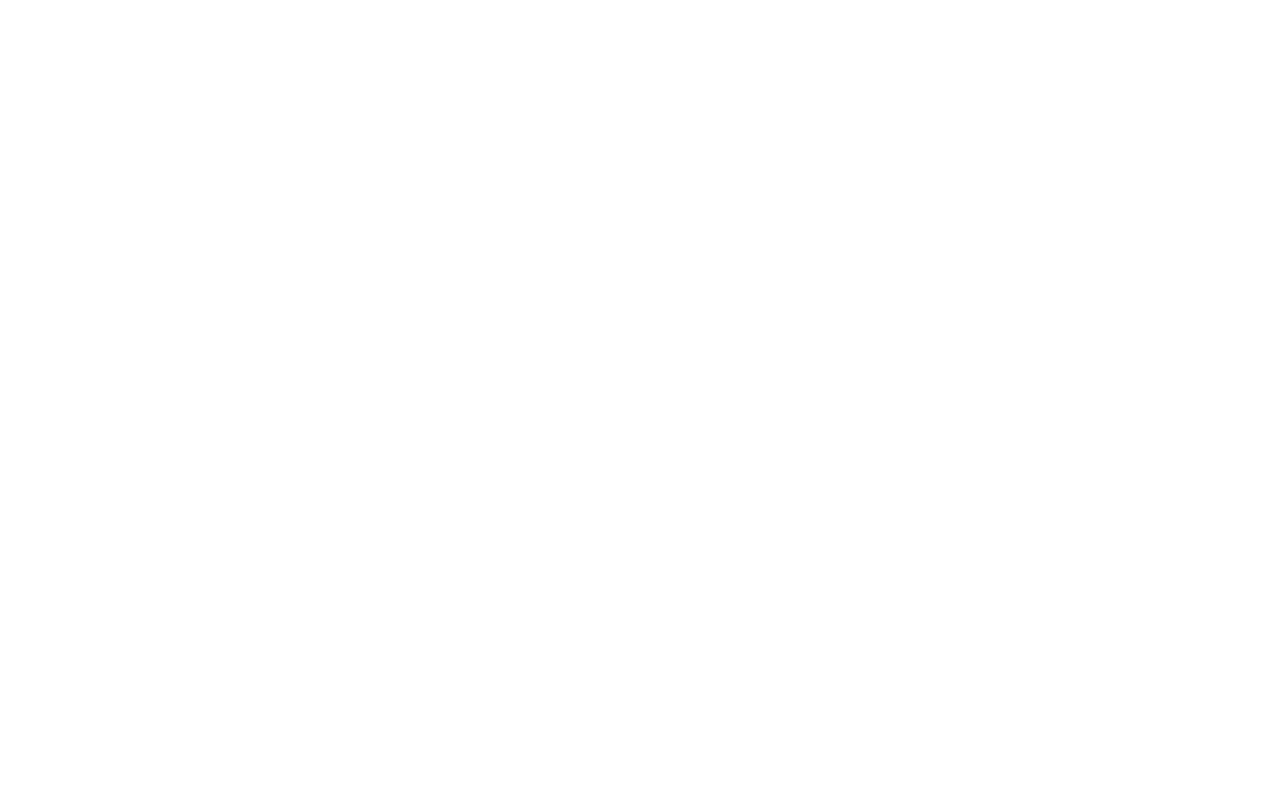
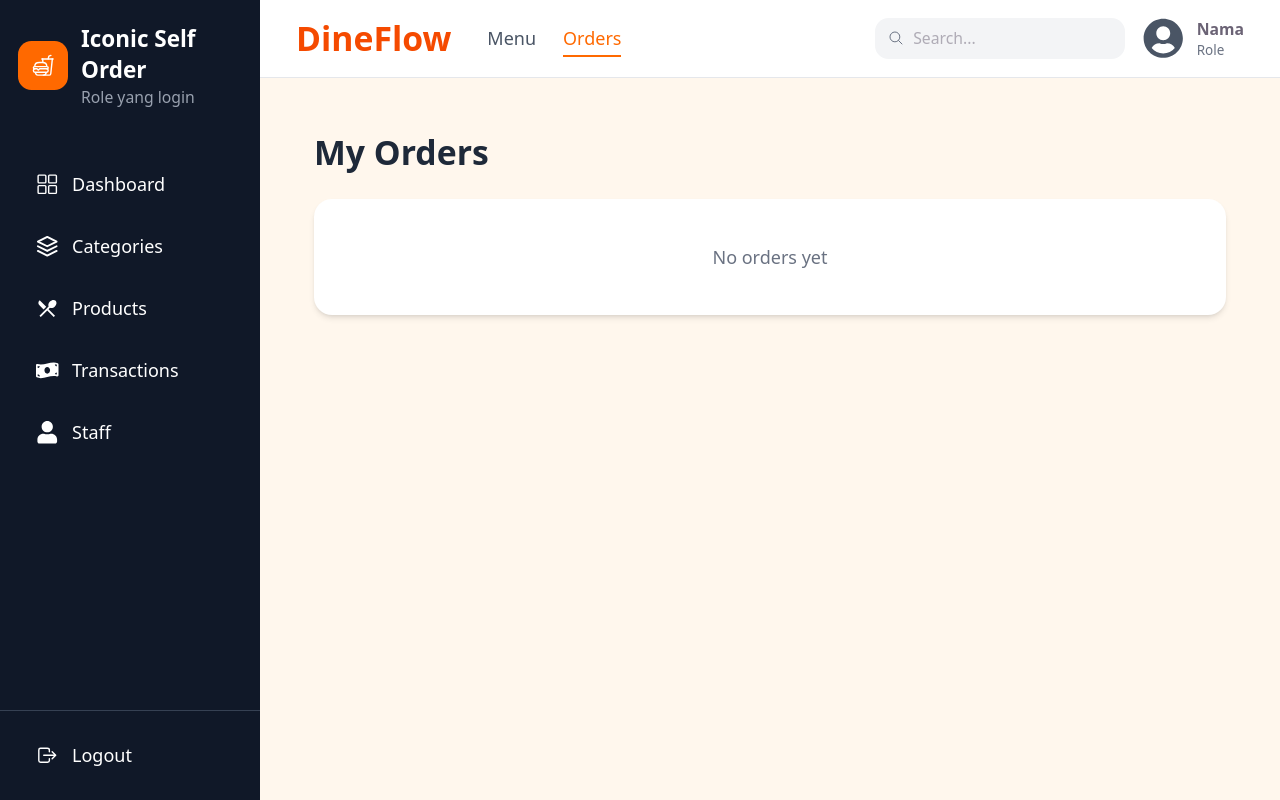
Before and after one commit to glriadomenica-debug/Frontend_iconic-resto, a React (Vite) app: page /admin/orders in a window 1280 px wide. Before the commit this address had no page. Built offline with nearby package versions, Linux system fonts and the light colour scheme.

Commit message:
Menu order page

```diff
--- a/src/modules/Admin/pages/MenuPage.tsx
+++ b/src/modules/Admin/pages/MenuPage.tsx
@@ -1,5 +1,5 @@
 import MenuPage from "../../CustomerSide/Menu/pages/menu";
 
-export default function LayoutAdmin() {
+export default function MenuPageAdmin() {
   return <MenuPage />;
 }
--- /dev/null
+++ b/src/modules/Admin/pages/MyOrderPage.tsx
@@ -0,0 +1,5 @@
+import MyOrderPage from "../../CustomerSide/Menu/pages/myorder";
+
+export default function MyOrderPageAdmin() {
+  return <MyOrderPage />;
+}
--- a/src/modules/Admin/route.tsx
+++ b/src/modules/Admin/route.tsx
@@ -1,6 +1,7 @@
 import Admin from "./pages/AdminDashboard";
 import LayoutAdmin from "../../components/layouts/LayoutAdmin/layoutAdmin";
 import MenuPage from "./pages/MenuPage";
+import MyOrderPage from "./pages/MyOrderPage";
 
 const AdminRoutes = [
   {
@@ -23,5 +24,15 @@
       },
     ],
   },
+  {
+    path: "/admin/orders",
+    element: <LayoutAdmin />,
+    children: [
+      {
+        index: true,
+        element: <MyOrderPage />,
+      },
+    ],
+  },
 ];
 export default AdminRoutes;
```
